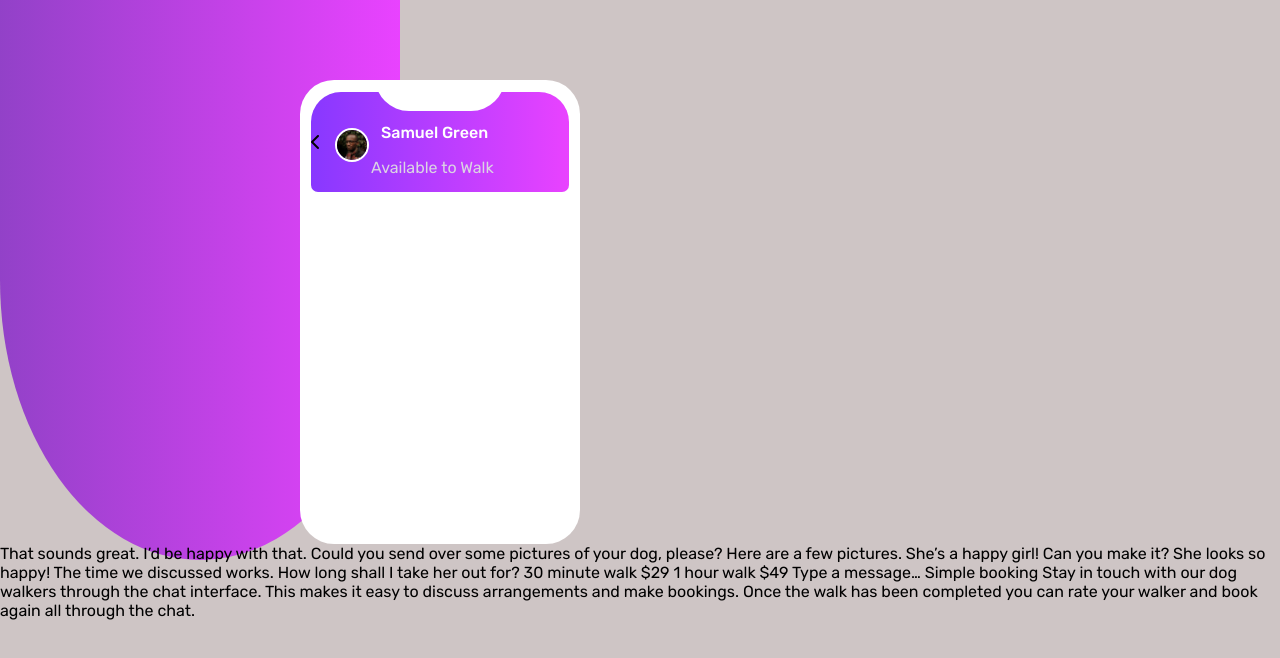
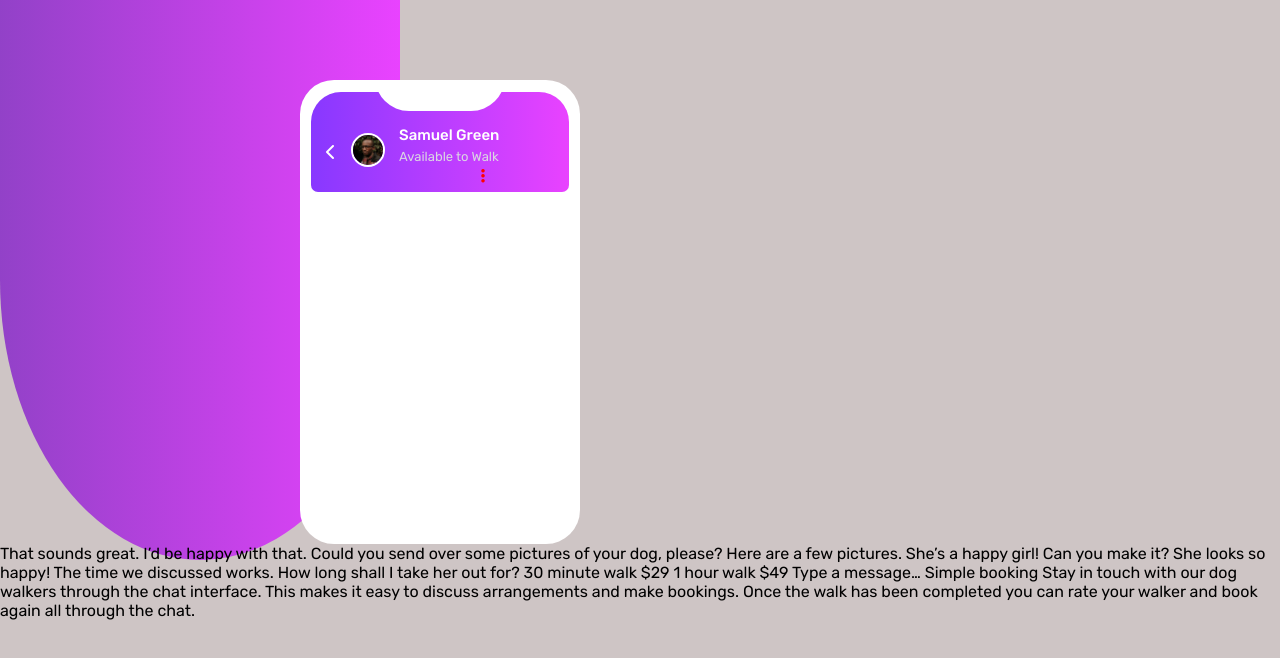
Before and after one commit to Annieleoliveiraa/Landingpage-master, a plain HTML site: page index.html in a window 1280 px wide. Drawn offline with Linux system fonts and the light colour scheme.

Commit message:
Atualizando o design do topo do projeto

```diff
--- a/style.css
+++ b/style.css
@@ -8,13 +8,17 @@ html, body {
 h3 {
   color: hsl(0, 0%, 100%);
   font-weight: 500;
-  font-size: 16px;
-  margin-left: 10px;
-  padding-top: 35px;
+  font-size: 15px;
+  margin-left: 12px;
+  padding-top: 20px;
 }
 
 .text-name {
   color: hsl(268, 21%, 86%);
+  margin-top: -10px;
+  margin-left: 12px;
+
+  font-size: 13px;
 }
 
 .container-color {
@@ -67,6 +71,12 @@ h3 {
   transform: translateX(-50%);
 }
 
+.card-teste {
+  display: flex;
+  flex-direction: column;
+
+}
+
 .img-avatar {
   width: 30px;
   height: 30px;
@@ -74,5 +84,18 @@ h3 {
   border-radius: 50%;
   border: 2px solid white;
 
-  margin: 8px 2px 3px 14px;
+  margin: 20px 2px 4px 5px;
 }
+
+.fa-chevron-left {
+  color: white;
+  margin: 20px 10px 0 15px;
+  font-size: 16px;
+}
+
+.fa-ellipsis {
+  color: red;
+  transform: rotate(90deg);
+
+  margin-left: 80px;
+}
```
